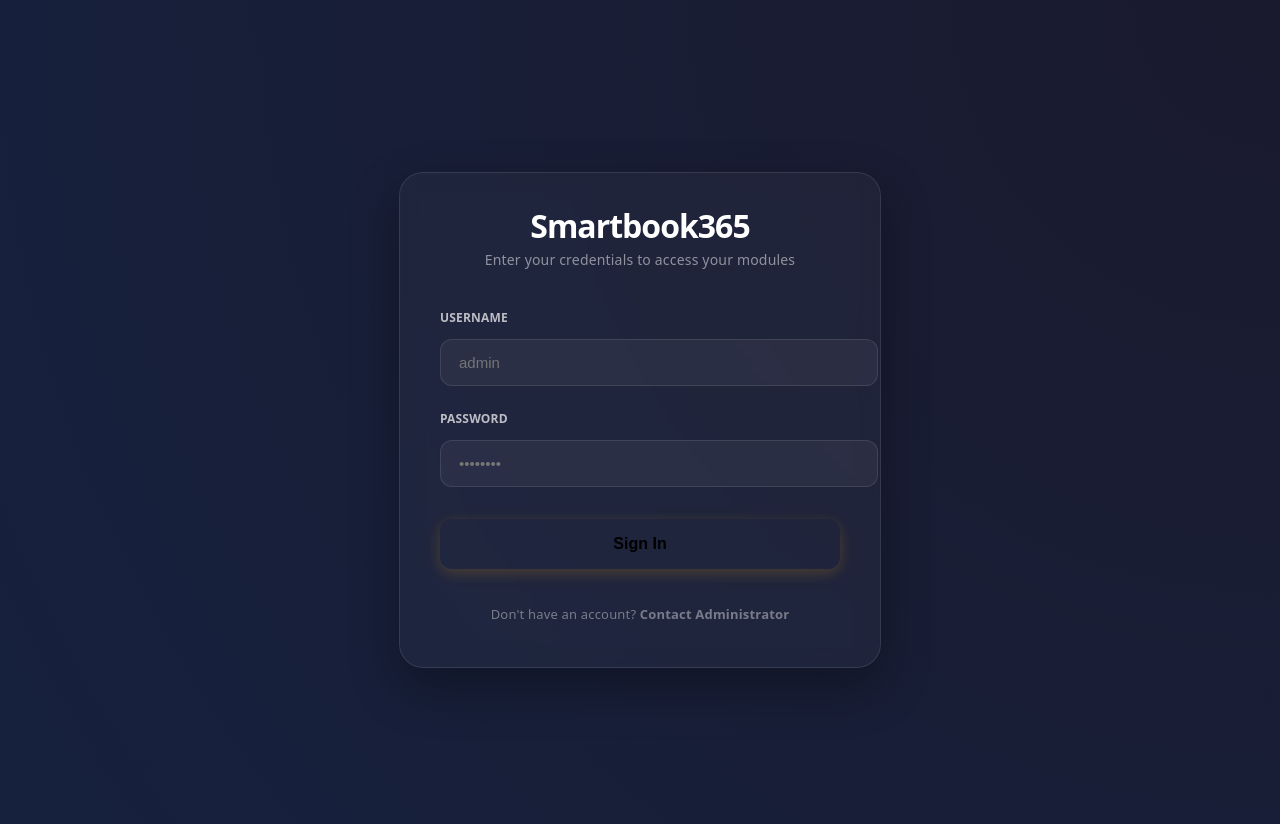
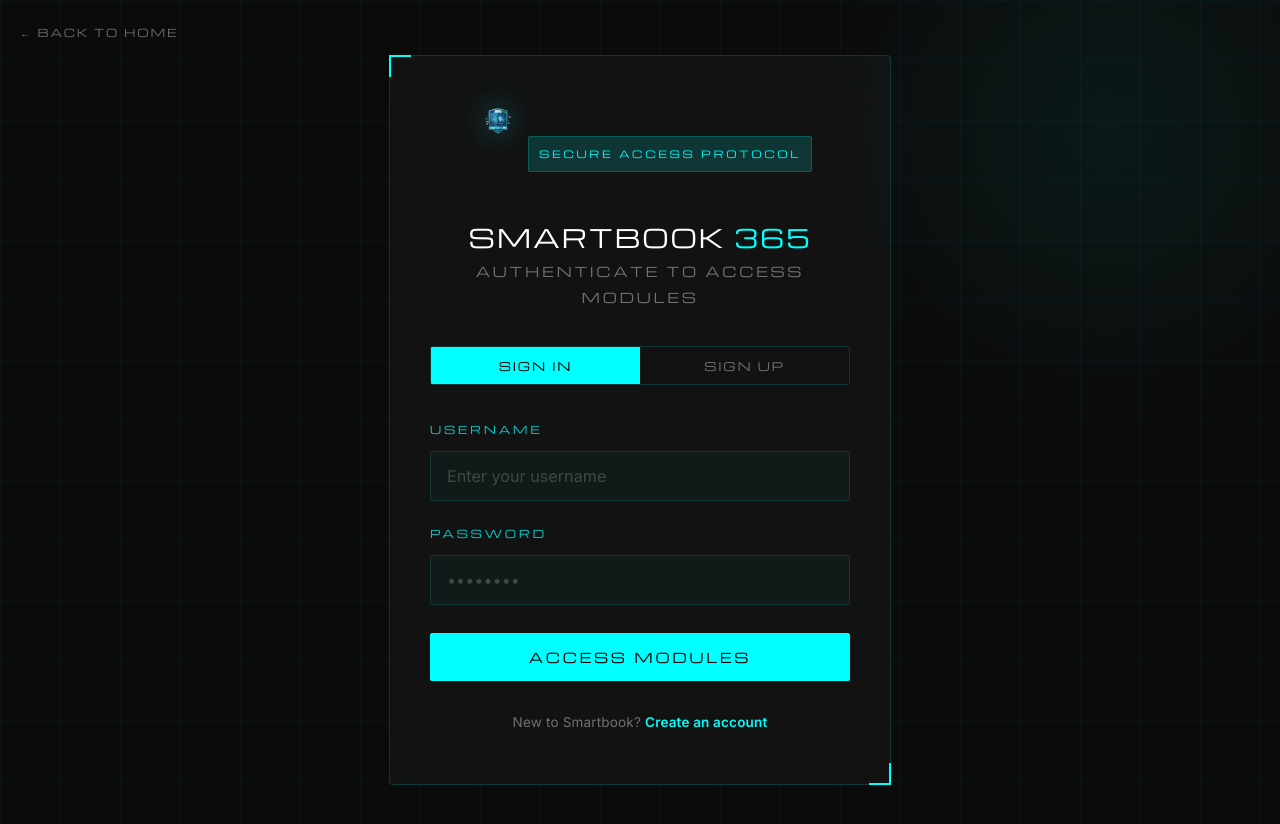
Before and after one commit to kunalquantum/Smartbook365.com, a React (Vite) app: page /login in a window 1280 px wide. Shown: the top 824 px of the page. Built offline with nearby package versions, Linux system fonts and the light colour scheme; no server answers; the database is empty.

Commit message:
ehnacement 1

```diff
--- a/src/pages/LandingPage.jsx
+++ b/src/pages/LandingPage.jsx
@@ -187,12 +187,8 @@ const LandingPage = () => {
                             <h1 className="reveal">
                                 SMARTBOOK
                             </h1>
-                            <p className="reveal delay-1">
-                                THE NEXT-GEN INTERACTIVE 3D VISUALIZER.<br />
-                                EXPERIENCE SCIENCE IN PURE DIGITAL FORM.
-                            </p>
                             <div className="hero-btns reveal delay-2">
-                                <Link to="/subscription" className="btn btn-primary">GET STARTED</Link>
+                                <Link to="/login" className="btn btn-primary">GET STARTED</Link>
                                 <a href="#features" className="btn btn-outline">LEARN MORE</a>
                             </div>
                         </div>
--- a/src/pages/LoginPage.jsx
+++ b/src/pages/LoginPage.jsx
@@ -1,10 +1,15 @@
 import React, { useState } from 'react';
 import { useNavigate, useLocation, Link } from 'react-router-dom';
 import { useAuth } from '../context/AuthContext';
+import logoImg from '../assets/logo-removebg-preview.png';
+import '../styles/auth.css';
 
 const LoginPage = () => {
+  const [activeTab, setActiveTab] = useState('login');
   const [username, setUsername] = useState('');
   const [password, setPassword] = useState('');
+  const [email, setEmail] = useState('');
+  const [confirmPassword, setConfirmPassword] = useState('');
   const [error, setError] = useState('');
   const [loading, setLoading] = useState(false);
 
@@ -14,7 +19,7 @@ const LoginPage = () => {
 
   const from = location.state?.from?.pathname || '/';
 
-  const handleSubmit = async (e) => {
+  const handleLogin = async (e) => {
     e.preventDefault();
     setError('');
     setLoading(true);
@@ -29,122 +34,170 @@ const LoginPage = () => {
     }
   };
 
+  const handleSignup = async (e) => {
+    e.preventDefault();
+    setError('');
+
+    if (password !== confirmPassword) {
+      setError('Passwords do not match.');
+      return;
+    }
+
+    if (password.length < 6) {
+      setError('Password must be at least 6 characters.');
+      return;
+    }
+
+    setLoading(true);
+
+    try {
+      // For now, signup uses the same login flow
+      await login(username, password);
+      navigate(from, { replace: true });
+    } catch (err) {
+      setError(typeof err === 'string' ? err : 'Registration failed. Please contact the administrator.');
+    } finally {
+      setLoading(false);
+    }
+  };
+
+  const resetFields = (tab) => {
+    setActiveTab(tab);
+    setError('');
+    setUsername('');
+    setPassword('');
+    setEmail('');
+    setConfirmPassword('');
+  };
+
   return (
-    <div style={{
-      minHeight: '100vh',
-      display: 'flex',
-      alignItems: 'center',
-      justifyContent: 'center',
-      background: 'radial-gradient(circle at top right, #1a1a2e, #16213e)',
-      fontFamily: 'var(--sans)',
-      padding: '20px'
-    }}>
-      <div style={{
-        width: '100%',
-        maxWidth: '400px',
-        background: 'rgba(255, 255, 255, 0.03)',
-        backdropFilter: 'blur(10px)',
-        border: '1px solid rgba(255, 255, 255, 0.1)',
-        borderRadius: '24px',
-        padding: '40px',
-        boxShadow: '0 20px 50px rgba(0,0,0,0.3)'
-      }}>
-        <div style={{ textAlign: 'center', marginBottom: '32px' }}>
-          <div style={{
-            fontSize: '32px',
-            fontWeight: '800',
-            color: '#fff',
-            letterSpacing: '-1px',
-            marginBottom: '8px'
-          }}>
-            Smartbook<span style={{ color: 'var(--amber)' }}>365</span>
-          </div>
-          <div style={{ color: 'rgba(255,255,255,0.5)', fontSize: '14px' }}>
-            Enter your credentials to access your modules
-          </div>
+    <div className="auth-page">
+      <div className="auth-scanlines"></div>
+
+      <div className="auth-back">
+        <Link to="/">← BACK TO HOME</Link>
       </div>
 
-        {error && (
-          <div style={{
-            background: 'rgba(255, 71, 87, 0.1)',
-            border: '1px solid rgba(255, 71, 87, 0.3)',
-            color: '#ff4757',
-            padding: '12px',
-            borderRadius: '12px',
-            fontSize: '13px',
-            marginBottom: '20px',
-            textAlign: 'center'
-          }}>
-            {error}
+      <div className="auth-card">
+        {/* Header */}
+        <div className="auth-header">
+          <img src={logoImg} alt="Smartbook 365" className="auth-logo" />
+          <div className="auth-system-tag">SECURE ACCESS PROTOCOL</div>
+          <h1>SMARTBOOK <span>365</span></h1>
+          <p className="auth-subtitle">
+            {activeTab === 'login' ? 'AUTHENTICATE TO ACCESS MODULES' : 'CREATE YOUR LEARNING PROFILE'}
+          </p>
         </div>
-        )}
 
-        <form onSubmit={handleSubmit}>
-          <div style={{ marginBottom: '20px' }}>
-            <label style={{ display: 'block', color: 'rgba(255,255,255,0.7)', fontSize: '12px', marginBottom: '8px', fontWeight: '600' }}>USERNAME</label>
+        {/* Tab Switcher */}
+        <div className="auth-tabs">
+          <button
+            className={`auth-tab ${activeTab === 'login' ? 'active' : ''}`}
+            onClick={() => resetFields('login')}
+          >
+            SIGN IN
+          </button>
+          <button
+            className={`auth-tab ${activeTab === 'signup' ? 'active' : ''}`}
+            onClick={() => resetFields('signup')}
+          >
+            SIGN UP
+          </button>
+        </div>
+
+        {/* Error */}
+        {error && <div className="auth-error">{error}</div>}
+
+        {/* Login Form */}
+        {activeTab === 'login' && (
+          <form onSubmit={handleLogin}>
+            <div className="auth-field">
+              <label>USERNAME</label>
               <input
                 type="text"
                 value={username}
                 onChange={(e) => setUsername(e.target.value)}
-              placeholder="admin"
-              style={{
-                width: '100%',
-                padding: '14px 18px',
-                background: 'rgba(255,255,255,0.05)',
-                border: '1px solid rgba(255,255,255,0.1)',
-                borderRadius: '12px',
-                color: '#fff',
-                outline: 'none',
-                fontSize: '15px'
-              }}
+                placeholder="Enter your username"
                 required
               />
             </div>
 
-          <div style={{ marginBottom: '32px' }}>
-            <label style={{ display: 'block', color: 'rgba(255,255,255,0.7)', fontSize: '12px', marginBottom: '8px', fontWeight: '600' }}>PASSWORD</label>
+            <div className="auth-field">
+              <label>PASSWORD</label>
               <input
                 type="password"
                 value={password}
                 onChange={(e) => setPassword(e.target.value)}
                 placeholder="••••••••"
-              style={{
-                width: '100%',
-                padding: '14px 18px',
-                background: 'rgba(255,255,255,0.05)',
-                border: '1px solid rgba(255,255,255,0.1)',
-                borderRadius: '12px',
-                color: '#fff',
-                outline: 'none',
-                fontSize: '15px'
-              }}
                 required
               />
             </div>
 
-          <button
-            type="submit"
-            disabled={loading}
-            style={{
-              width: '100%',
-              padding: '16px',
-              background: loading ? '#333' : 'var(--amber)',
-              color: loading ? '#666' : '#000',
-              border: 'none',
-              borderRadius: '12px',
-              fontWeight: '700',
-              fontSize: '16px',
-              cursor: loading ? 'not-allowed' : 'pointer',
-              transition: 'all 0.2s ease',
-              boxShadow: '0 4px 15px rgba(255, 171, 0, 0.2)'
-            }}
-          >
-            {loading ? 'Authenticating...' : 'Sign In'}
+            <button type="submit" className="auth-submit" disabled={loading}>
+              {loading ? 'AUTHENTICATING...' : 'ACCESS MODULES'}
             </button>
           </form>
+        )}
 
-        <div style={{ marginTop: '32px', textAlign: 'center', color: 'rgba(255,255,255,0.4)', fontSize: '13px' }}>
-          Don't have an account? <Link to="/subscription" style={{ color: 'var(--amber)', textDecoration: 'none', fontWeight: '600' }}>Contact Administrator</Link>
+        {/* Signup Form */}
+        {activeTab === 'signup' && (
+          <form onSubmit={handleSignup}>
+            <div className="auth-field">
+              <label>USERNAME</label>
+              <input
+                type="text"
+                value={username}
+                onChange={(e) => setUsername(e.target.value)}
+                placeholder="Choose a username"
+                required
+              />
+            </div>
+
+            <div className="auth-field">
+              <label>EMAIL</label>
+              <input
+                type="email"
+                value={email}
+                onChange={(e) => setEmail(e.target.value)}
+                placeholder="your@email.com"
+                required
+              />
+            </div>
+
+            <div className="auth-field">
+              <label>PASSWORD</label>
+              <input
+                type="password"
+                value={password}
+                onChange={(e) => setPassword(e.target.value)}
+                placeholder="Min 6 characters"
+                required
+              />
+            </div>
+
+            <div className="auth-field">
+              <label>CONFIRM PASSWORD</label>
+              <input
+                type="password"
+                value={confirmPassword}
+                onChange={(e) => setConfirmPassword(e.target.value)}
+                placeholder="••••••••"
+                required
+              />
+            </div>
+
+            <button type="submit" className="auth-submit" disabled={loading}>
+              {loading ? 'CREATING PROFILE...' : 'INITIATE ACCESS'}
+            </button>
+          </form>
+        )}
+
+        {/* Footer */}
+        <div className="auth-footer">
+          {activeTab === 'login'
+            ? <>New to Smartbook? <a href="#" onClick={(e) => { e.preventDefault(); resetFields('signup'); }}>Create an account</a></>
+            : <>Already have access? <a href="#" onClick={(e) => { e.preventDefault(); resetFields('login'); }}>Sign in</a></>
+          }
         </div>
       </div>
     </div>
--- /dev/null
+++ b/src/styles/auth.css
@@ -0,0 +1,379 @@
+/* ═══ AUTH PAGES — Cyberpunk Theme ══════════════════════════════════════ */
+
+@import url('https://fonts.googleapis.com/css2?family=Michroma&family=Inter:wght@300;400;500;600;700&display=swap');
+
+:root {
+    --auth-bg: #0B0B0B;
+    --auth-accent: #00FFFF;
+    --auth-accent-dim: rgba(0, 255, 255, 0.15);
+    --auth-surface: rgba(255, 255, 255, 0.03);
+    --auth-border: rgba(0, 255, 255, 0.15);
+    --auth-text: #ffffff;
+    --auth-text-dim: rgba(255, 255, 255, 0.4);
+    --auth-error: #ff4757;
+    --auth-transition: all 0.3s cubic-bezier(0.4, 0, 0.2, 1);
+}
+
+.auth-page {
+    min-height: 100vh;
+    display: flex;
+    align-items: center;
+    justify-content: center;
+    background: var(--auth-bg);
+    font-family: 'Inter', sans-serif;
+    padding: 20px;
+    position: relative;
+    overflow: hidden;
+}
+
+/* Background Grid */
+.auth-page::before {
+    content: '';
+    position: absolute;
+    top: 0; left: 0;
+    width: 100%; height: 100%;
+    background-image:
+        linear-gradient(rgba(0, 255, 255, 0.03) 1px, transparent 1px),
+        linear-gradient(90deg, rgba(0, 255, 255, 0.03) 1px, transparent 1px);
+    background-size: 60px 60px;
+    pointer-events: none;
+}
+
+/* Background Glow */
+.auth-page::after {
+    content: '';
+    position: absolute;
+    top: -20%;
+    right: -10%;
+    width: 600px;
+    height: 600px;
+    background: radial-gradient(circle, rgba(0, 255, 255, 0.06), transparent 70%);
+    pointer-events: none;
+}
+
+/* Card */
+.auth-card {
+    width: 100%;
+    max-width: 420px;
+    background: var(--auth-surface);
+    backdrop-filter: blur(20px);
+    border: 1px solid var(--auth-border);
+    border-radius: 4px;
+    padding: 48px 40px;
+    position: relative;
+    z-index: 1;
+    animation: authFadeIn 0.6s ease-out;
+}
+
+@keyframes authFadeIn {
+    from {
+        opacity: 0;
+        transform: translateY(20px);
+    }
+    to {
+        opacity: 1;
+        transform: translateY(0);
+    }
+}
+
+/* Corner Accents */
+.auth-card::before,
+.auth-card::after {
+    content: '';
+    position: absolute;
+    width: 20px;
+    height: 20px;
+    border-color: var(--auth-accent);
+    border-style: solid;
+}
+
+.auth-card::before {
+    top: -1px; left: -1px;
+    border-width: 2px 0 0 2px;
+}
+
+.auth-card::after {
+    bottom: -1px; right: -1px;
+    border-width: 0 2px 2px 0;
+}
+
+/* Header */
+.auth-header {
+    text-align: center;
+    margin-bottom: 36px;
+}
+
+.auth-header .auth-logo {
+    width: 60px;
+    height: auto;
+    margin-bottom: 20px;
+    filter: drop-shadow(0 0 15px rgba(0, 255, 255, 0.3));
+}
+
+.auth-header h1 {
+    font-family: 'Michroma', sans-serif;
+    font-size: 1.4rem;
+    color: var(--auth-text);
+    letter-spacing: 0.1rem;
+    margin-bottom: 8px;
+}
+
+.auth-header h1 span {
+    color: var(--auth-accent);
+}
+
+.auth-subtitle {
+    color: var(--auth-text-dim);
+    font-size: 0.75rem;
+    font-family: 'Michroma', sans-serif;
+    letter-spacing: 0.15rem;
+    text-transform: uppercase;
+}
+
+/* System Tag */
+.auth-system-tag {
+    display: inline-block;
+    background: var(--auth-accent-dim);
+    color: var(--auth-accent);
+    font-family: 'Michroma', sans-serif;
+    font-size: 0.55rem;
+    padding: 4px 10px;
+    border-radius: 2px;
+    letter-spacing: 0.15rem;
+    margin-bottom: 20px;
+    border: 1px solid rgba(0, 255, 255, 0.2);
+}
+
+/* Tab Switcher */
+.auth-tabs {
+    display: flex;
+    gap: 0;
+    margin-bottom: 32px;
+    border: 1px solid var(--auth-border);
+    border-radius: 2px;
+    overflow: hidden;
+}
+
+.auth-tab {
+    flex: 1;
+    padding: 10px;
+    background: transparent;
+    border: none;
+    color: var(--auth-text-dim);
+    font-family: 'Michroma', sans-serif;
+    font-size: 0.65rem;
+    letter-spacing: 0.1rem;
+    cursor: pointer;
+    transition: var(--auth-transition);
+}
+
+.auth-tab.active {
+    background: var(--auth-accent);
+    color: #000;
+}
+
+.auth-tab:not(.active):hover {
+    background: rgba(0, 255, 255, 0.05);
+    color: var(--auth-accent);
+}
+
+/* Form Fields */
+.auth-field {
+    margin-bottom: 20px;
+}
+
+.auth-field label {
+    display: block;
+    color: var(--auth-accent);
+    font-family: 'Michroma', sans-serif;
+    font-size: 0.6rem;
+    letter-spacing: 0.15rem;
+    margin-bottom: 8px;
+    opacity: 0.8;
+}
+
+.auth-field input {
+    width: 100%;
+    padding: 14px 16px;
+    background: rgba(0, 255, 255, 0.03);
+    border: 1px solid var(--auth-border);
+    border-radius: 2px;
+    color: var(--auth-text);
+    font-family: 'Inter', sans-serif;
+    font-size: 0.9rem;
+    outline: none;
+    transition: var(--auth-transition);
+    box-sizing: border-box;
+}
+
+.auth-field input:focus {
+    border-color: var(--auth-accent);
+    box-shadow: 0 0 15px rgba(0, 255, 255, 0.1);
+    background: rgba(0, 255, 255, 0.05);
+}
+
+.auth-field input::placeholder {
+    color: rgba(255, 255, 255, 0.2);
+}
+
+/* Error Message */
+.auth-error {
+    background: rgba(255, 71, 87, 0.08);
+    border: 1px solid rgba(255, 71, 87, 0.25);
+    color: var(--auth-error);
+    padding: 10px 14px;
+    border-radius: 2px;
+    font-size: 0.75rem;
+    margin-bottom: 20px;
+    text-align: center;
+    font-family: 'Inter', sans-serif;
+}
+
+/* Submit Button */
+.auth-submit {
+    width: 100%;
+    padding: 14px;
+    background: var(--auth-accent);
+    color: #000;
+    border: none;
+    border-radius: 2px;
+    font-family: 'Michroma', sans-serif;
+    font-size: 0.75rem;
+    font-weight: 700;
+    letter-spacing: 0.15rem;
+    cursor: pointer;
+    transition: var(--auth-transition);
+    margin-top: 8px;
+    position: relative;
+    overflow: hidden;
+}
+
+.auth-submit:hover:not(:disabled) {
+    box-shadow: 0 0 25px rgba(0, 255, 255, 0.3);
+    transform: translateY(-1px);
+}
+
+.auth-submit:disabled {
+    background: rgba(0, 255, 255, 0.2);
+    color: rgba(0, 0, 0, 0.5);
+    cursor: not-allowed;
+}
+
+/* Scan Line Effect on Button */
+.auth-submit::after {
+    content: '';
+    position: absolute;
+    top: 0; left: -100%;
+    width: 100%; height: 100%;
+    background: linear-gradient(90deg, transparent, rgba(255,255,255,0.2), transparent);
+    transition: left 0.5s ease;
+}
+
+.auth-submit:hover::after {
+    left: 100%;
+}
+
+/* Footer Link */
+.auth-footer {
+    margin-top: 28px;
+    text-align: center;
+    color: var(--auth-text-dim);
+    font-size: 0.75rem;
+}
+
+.auth-footer a {
+    color: var(--auth-accent);
+    text-decoration: none;
+    font-weight: 600;
+    transition: var(--auth-transition);
+}
+
+.auth-footer a:hover {
+    text-shadow: 0 0 10px rgba(0, 255, 255, 0.5);
+}
+
+/* Back to Home */
+.auth-back {
+    position: absolute;
+    top: 20px;
+    left: 20px;
+    z-index: 2;
+}
+
+.auth-back a {
+    color: var(--auth-text-dim);
+    font-family: 'Michroma', sans-serif;
+    font-size: 0.6rem;
+    text-decoration: none;
+    letter-spacing: 0.1rem;
+    transition: var(--auth-transition);
+    display: flex;
+    align-items: center;
+    gap: 6px;
+}
+
+.auth-back a:hover {
+    color: var(--auth-accent);
+}
+
+/* Scan Lines Overlay */
+.auth-scanlines {
+    position: absolute;
+    top: 0; left: 0;
+    width: 100%; height: 100%;
+    background: repeating-linear-gradient(
+        0deg,
+        transparent,
+        transparent 2px,
+        rgba(0, 0, 0, 0.03) 2px,
+        rgba(0, 0, 0, 0.03) 4px
+    );
+    pointer-events: none;
+    z-index: 0;
+}
+
+/* ═══ RESPONSIVE ══════════════════════════════════════════════════════ */
+
+@media (max-width: 768px) {
+    .auth-card {
+        padding: 36px 24px;
+        max-width: 100%;
+    }
+
+    .auth-header h1 {
+        font-size: 1.1rem;
+    }
+
+    .auth-header .auth-logo {
+        width: 50px;
+    }
+
+    .auth-subtitle {
+        font-size: 0.6rem;
+    }
+}
+
+@media (max-width: 480px) {
+    .auth-card {
+        padding: 28px 20px;
+    }
+
+    .auth-header h1 {
+        font-size: 1rem;
+    }
+
+    .auth-field input {
+        padding: 12px 14px;
+        font-size: 0.85rem;
+    }
+
+    .auth-submit {
+        padding: 12px;
+        font-size: 0.7rem;
+    }
+
+    .auth-tab {
+        font-size: 0.55rem;
+        padding: 8px;
+    }
+}
```
Lines whose indentation alone changed are shown as unchanged.
